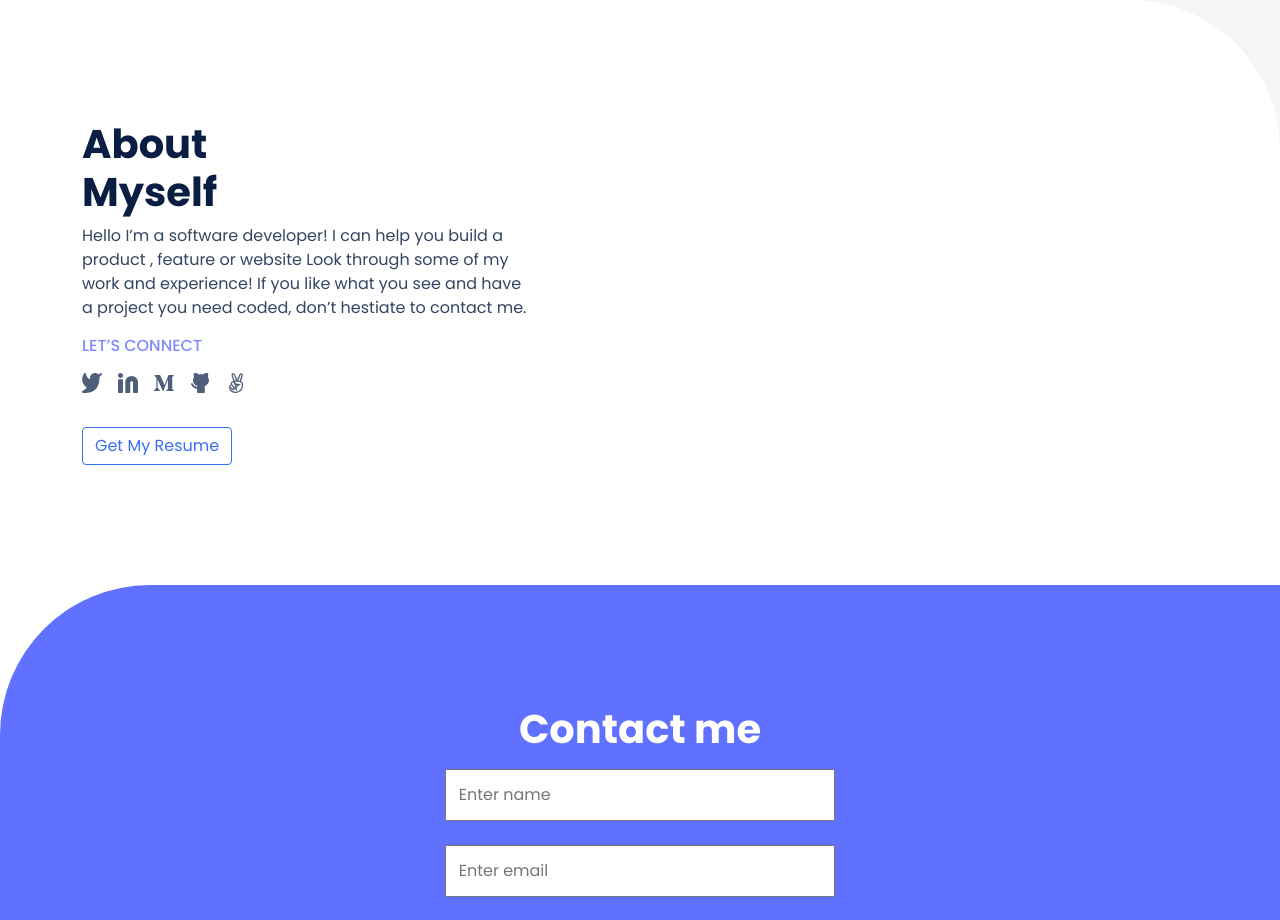
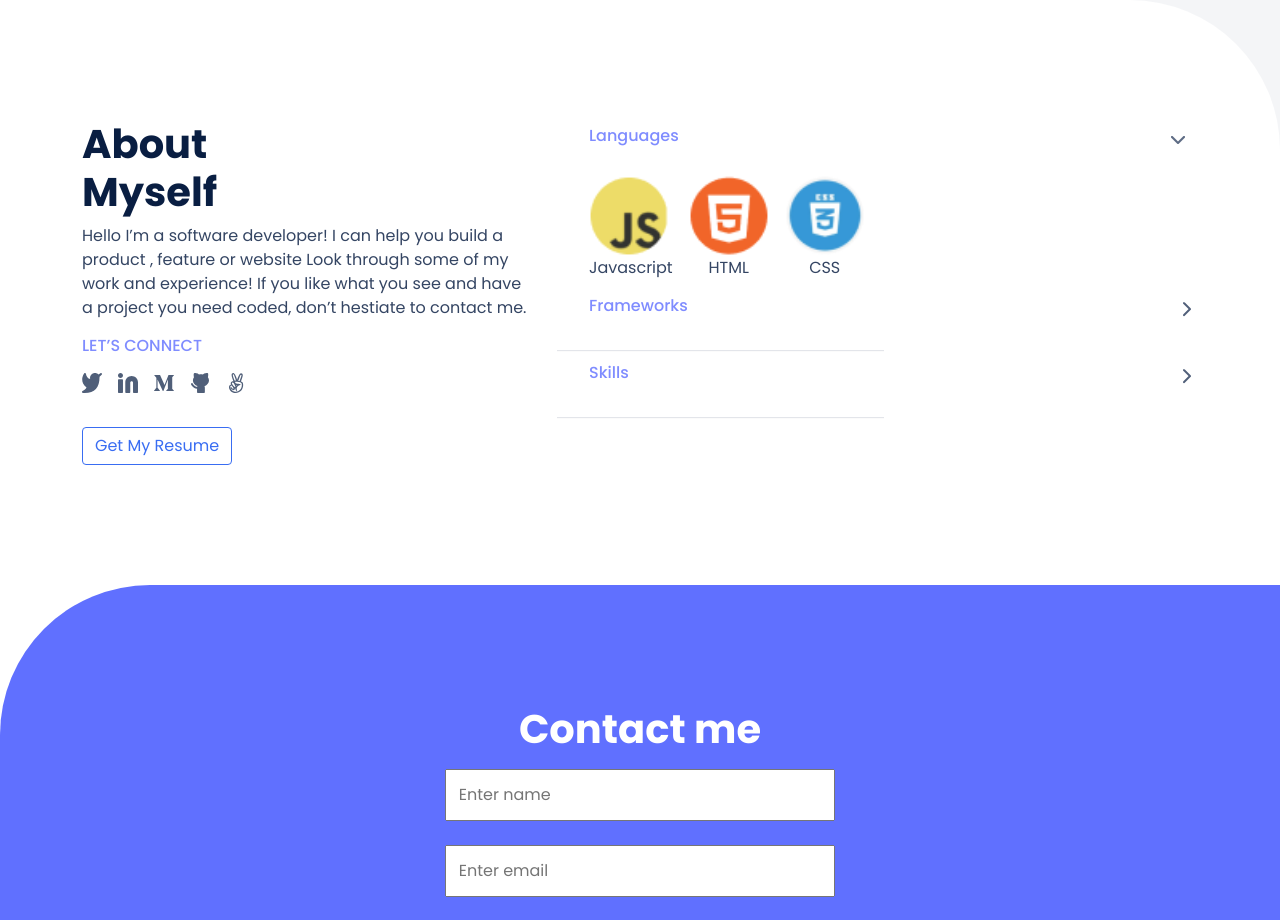
Before and after one commit to mahabubx7/bootstrap-pair-project, a website: page index.html in a window 1280 px wide. Shown: the part 3460-4380 px from the top of the page. Drawn offline with nearby package versions, Linux system fonts and the light colour scheme.

Commit message:
Added languages section part in About me

```diff
--- a/index.html
+++ b/index.html
@@ -214,7 +214,40 @@
           </div>
 
           <div class="col-7">
+            <div class="lang">
+              <ul class="lang-head d-flex align-items-center justify-content-between">
+                <li>
+                  <h3>Languages</h3>
+                </li>
+                <li><img src="images/chevron-down.png" alt="down-chevron"></li>
+              </ul>
 
+              <ul class="lang-list d-flex align-items-center gap-3">
+                <li class="script d-inline-flex flex-column text-center"><img src="images/Ellipse-js.png" alt="js"><span>Javascript</span></li>
+                <li class="htm d-inline-flex flex-column text-center"><img src="images/Ellipse-html.png" alt="html"><span>HTML</span></li>
+                <li class="cs d-inline-flex flex-column text-center"><img src="images/Ellipse-css.png" alt="css"><span>CSS</span></li>
+              </ul>
+
+
+              <ul class="frame d-flex align-items-center justify-content-between">
+                <li>
+                  <h3>Frameworks</h3>
+                </li>
+                <li><img src="images/Icon-Chevron-Right-Larger.png" alt="right-chevron"></li>
+              </ul>
+
+              <img src="images/Separator-Bottom.png" alt="separator">
+
+              <ul class="skl d-flex align-items-center justify-content-between">
+                <li>
+                  <h3>Skills</h3>
+                </li>
+                <li><img src="images/Icon-Chevron-Right-Larger.png" alt="right-chevron"></li>
+              </ul>
+
+              <img src="images/Separator-Bottom.png" alt="separator">
+
+            </div>
           </div>
         </div>
       </div>
--- a/styles.css
+++ b/styles.css
@@ -181,3 +181,9 @@ form textarea {
 form textarea { min-height: 200px; }
 
 form .button .btn-template-light { background-color: #fff; }
+
+.lang-list img {
+  width: 80px;
+  height: 80px;
+  object-fit: cover;
+}
```
